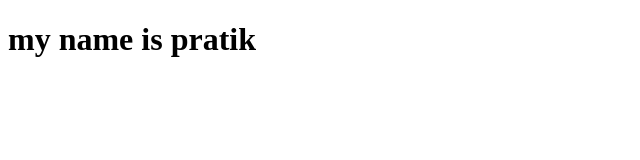
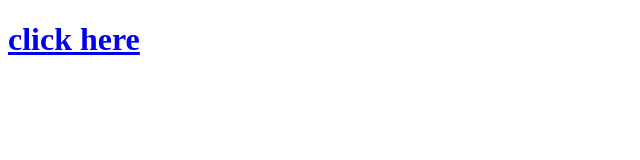
Before and after one commit to pratik123479/project, a plain HTML site: page index.html in a window 1280 px wide. Shown: the whole page, without its empty margins (0-640 px from the left). Drawn offline with Linux system fonts and the light colour scheme.

Commit message:
Update index.html

```diff
--- a/index.html
+++ b/index.html
@@ -6,6 +6,6 @@
     <title>Document</title>
 </head>
 <body>
-   <h1>my name is pratik</h1>
+   <a href="new.html"><h1>click here</h1> </a>
 </body>
 </html>
```
